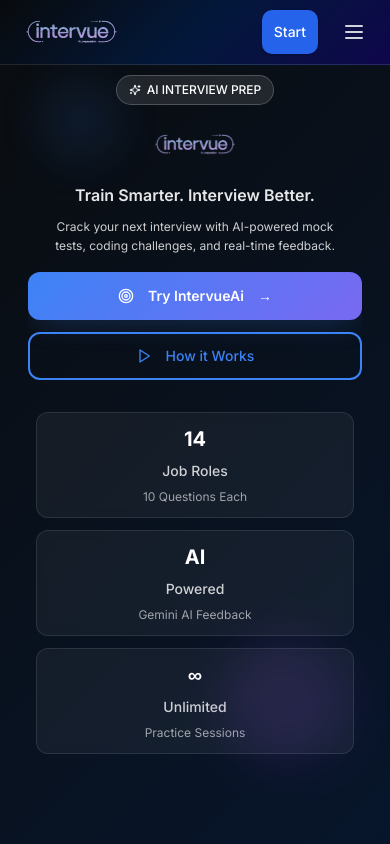
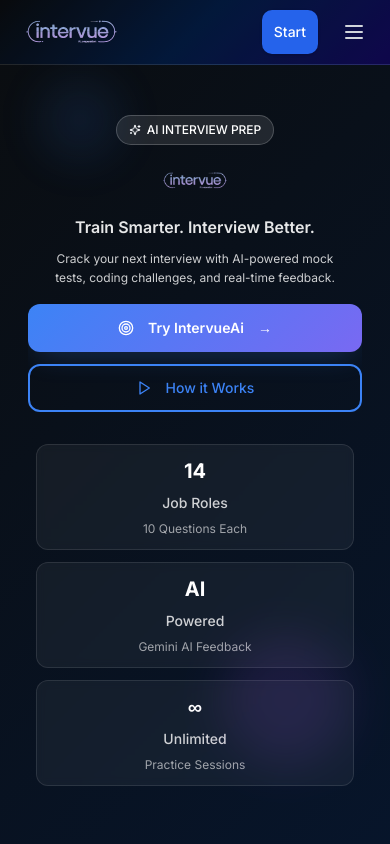
Before and after one commit to rehan280/IntervueAi, a React (Vite) app: page / in a window 390 px wide. Shown: the top 844 px of the page. Built offline with nearby package versions, Linux system fonts and the light colour scheme.

Commit message:
🎨 FIX: Improve mobile spacing between header and logo - Increase top padding on Hero page from pt-2 to pt-20 for mobile - Add pt-16 padding to InterviewPractice page for proper header spacing - Ensures logo doesn't touch header on mobile devices

```diff
--- a/src/components/Hero.tsx
+++ b/src/components/Hero.tsx
@@ -49,7 +49,7 @@ const Hero = () => {
       ></div>
 
       {/* Hero section */}
-      <section className="relative pt-2 pb-6 sm:pt-4 sm:pb-8 md:pt-6 md:pb-10 px-3 sm:px-4 md:px-6 lg:px-8 overflow-hidden min-h-screen flex items-center w-full">
+      <section className="relative pt-20 pb-6 sm:pt-24 sm:pb-8 md:pt-28 md:pb-10 px-3 sm:px-4 md:px-6 lg:px-8 overflow-hidden min-h-screen flex items-center w-full">
         <div className="w-full max-w-6xl mx-auto text-center">
           <Badge variant="secondary" className="mb-4 sm:mb-6 md:mb-8 lg:mb-10 text-xs sm:text-sm md:text-base lg:text-lg font-medium px-3 sm:px-4 md:px-5 lg:px-6 py-1.5 sm:py-2 md:py-2.5 lg:py-3 bg-white/10 text-white border-white/20">
             <Sparkles className="w-3 h-3 sm:w-4 sm:h-4 md:w-5 md:h-5 lg:w-6 lg:h-6 mr-1.5 sm:mr-2 md:mr-2.5 lg:mr-3" />
@@ -58,7 +58,7 @@ const Hero = () => {
           </Badge>
 
           <div className="flex justify-center mb-4 sm:mb-6 md:mb-8 lg:mb-10 px-2">
-            <img src="/logo.png" alt="IntervueAi Logo" className="w-20 h-12 sm:w-24 sm:h-14 md:w-32 md:h-18 lg:w-40 lg:h-22 xl:w-48 xl:h-27 object-contain mx-auto" />
+            <img src="/logo.png" alt="IntervueAi Logo" className="w-16 h-10 sm:w-24 sm:h-14 md:w-32 md:h-18 lg:w-40 lg:h-22 xl:w-48 xl:h-27 object-contain mx-auto" />
           </div>
 
           <p className="text-base sm:text-lg md:text-xl lg:text-2xl xl:text-3xl 2xl:text-4xl font-semibold mb-3 sm:mb-4 md:mb-5 lg:mb-6 text-white/90 leading-tight px-2 sm:px-4">
--- a/src/pages/InterviewPractice.tsx
+++ b/src/pages/InterviewPractice.tsx
@@ -346,7 +346,7 @@ const InterviewPractice = () => {
   };
 
   return (
-    <div className="min-h-screen bg-gradient-hero">
+    <div className="min-h-screen bg-gradient-hero pt-16">
       {currentPhase === "role-selection" && <RoleSelector />}
       {currentPhase === "interview" && <InterviewSession />}
       {currentPhase === "results" && <InterviewResults />}
```
